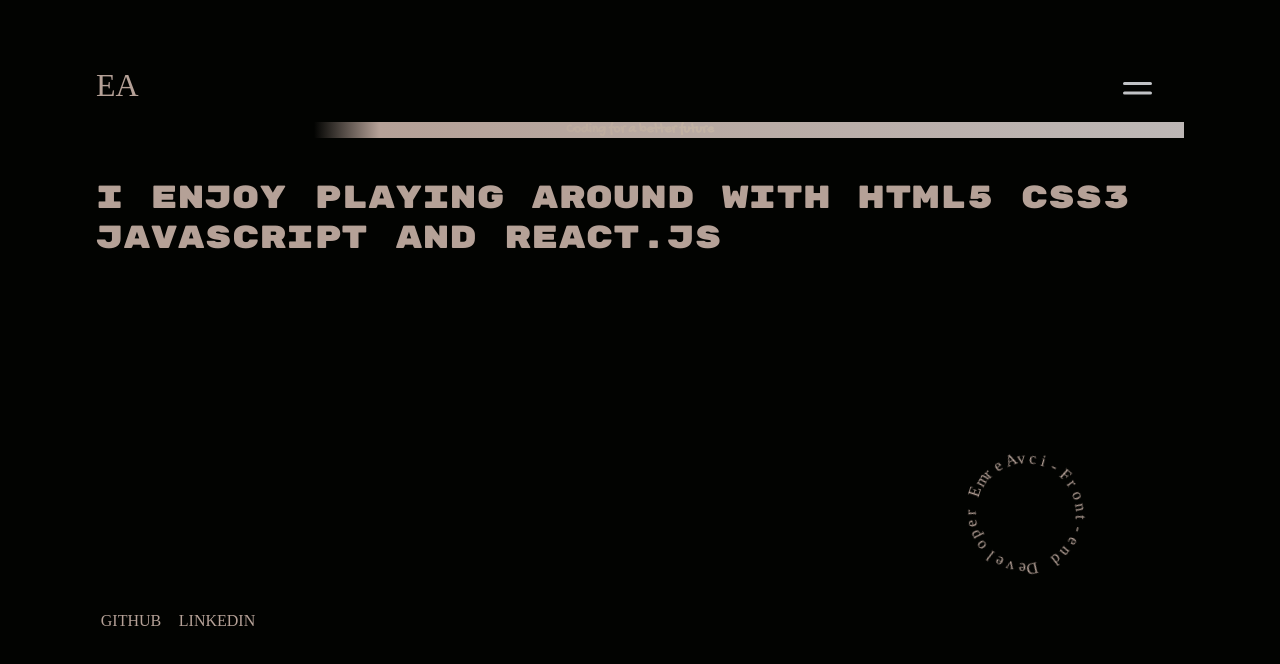
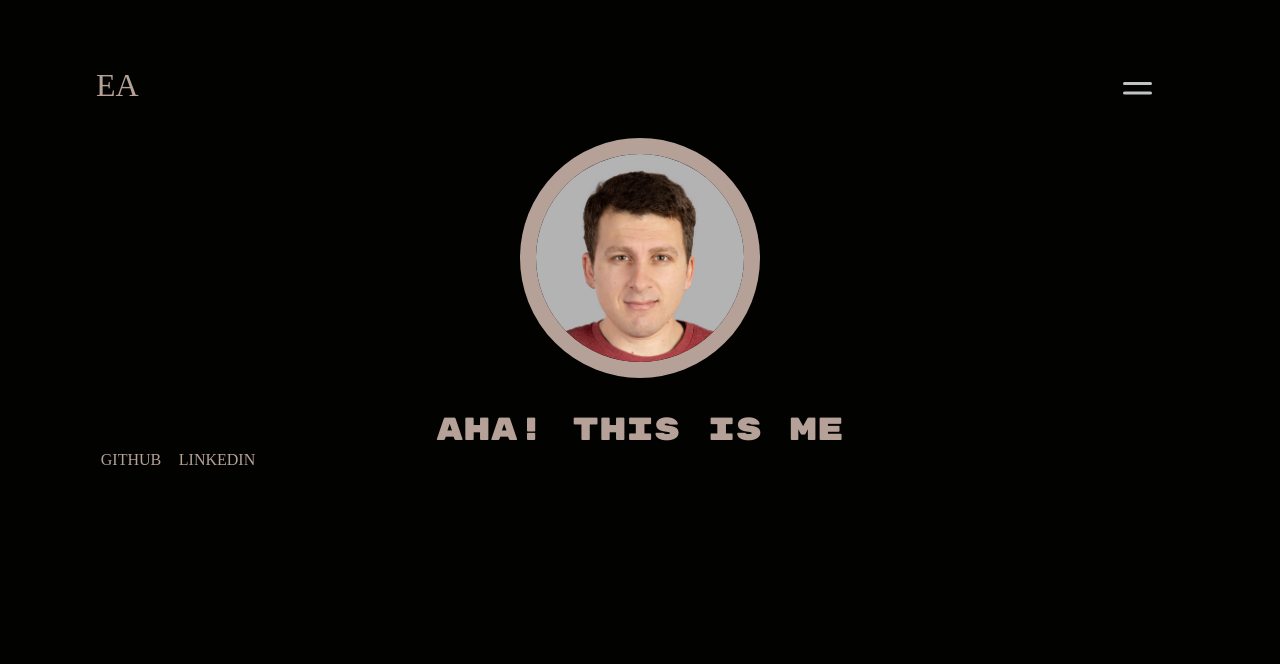
Before and after one commit to emreavcia/portfolio, a React (Create React App) app: page /about in a window 1280 px wide. Shown: the top 664 px of the page. Built offline with nearby package versions, Linux system fonts and the light colour scheme; a web font is replaced by a local one.

Commit message:
rotating text is adjusted

```diff
--- a/src/App.js
+++ b/src/App.js
@@ -1,8 +1,10 @@
 import { useState, useEffect } from "react";
+import { Route, Routes } from "react-router-dom";
 import HomePage from "./components/joy/HomePage";
 import Navigation from "./components/navigation/Navigation"
 import { HashLoader } from "react-spinners";
 import Footer from "./components/footer/Footer";
+import About from "./components/about/About";
 function App() {
 
   const [spinner, setSpinner] = useState(true)
@@ -27,7 +29,10 @@ function App() {
               /></div>) : (
             <>
               <Navigation />
-              <HomePage />
+              <Routes>
+                <Route path="/" element={<HomePage />} />
+                <Route path="/about" element={<About />} />
+              </Routes>
               <Footer />
             </>
           )
--- /dev/null
+++ b/src/components/about/About.js
@@ -0,0 +1,16 @@
+import React from 'react'
+import "./about.css"
+
+const About = () => {
+    return (
+        <section className='about'>
+
+            <p>Aha! This is me</p>
+
+            <img src="mySnapShot.jpg" alt="mySnapShot" />
+
+        </section>
+    )
+}
+
+export default About
--- /dev/null
+++ b/src/components/about/about.css
@@ -0,0 +1,25 @@
+.about {
+  margin-top: 1em;
+  width: 100%;
+  display: flex;
+  flex-direction: column;
+  align-items: center;
+  justify-content: center;
+}
+
+.about p {
+  color: var(--khaki);
+  font-family: var(--RubikMonoOne);
+  font-size: 2em;
+  text-align: center;
+  order: 2;
+  margin-top: 1em;
+}
+
+.about img {
+  width: 15em;
+  height: 15em;
+  object-fit: cover;
+  border: 1em solid var(--khaki);
+  border-radius: 50%;
+}
--- a/src/components/joy/MainText.js
+++ b/src/components/joy/MainText.js
@@ -3,7 +3,7 @@ import "./mainText.css"
 
 const MainText = () => {
     return (
-        <p className='main_text'>I enjoy playing around with <span>HTML5</span> <span>CSS3</span> <span>JavaScript</span> and <span>REACT.js</span></p>
+        <p className='main_text'>I enjoy playing around with <span>HTML5</span> <span>CSS3</span> <span>JavaScript</span> and <span>REACT.js.</span></p>
     )
 }
 
--- a/src/components/joy/rotatingText.css
+++ b/src/components/joy/rotatingText.css
@@ -1,5 +1,5 @@
 .circle {
-  width: 90%;
+  width: 100%;
   height: 40vh;
   position: relative;
   margin-bottom: 2em;
@@ -7,10 +7,10 @@
 
 .rotating_text_container {
   position: absolute;
-  width: 5em;
-  height: 5em;
-  bottom: 2em;
-  right: 2em;
+  width: 1em;
+  height: 1em;
+  bottom: 1em;
+  right: 1em;
   border-radius: 50%;
   display: flex;
   justify-content: center;
@@ -19,9 +19,9 @@
 
 .rotating_text {
   position: absolute;
-  width: 100%;
-  height: 100%;
-  animation: rotateText 10s linear infinite;
+  width: 20vw;
+  height: 20vh;
+  animation: rotateText 20s linear infinite;
 }
 
 @keyframes rotateText {
--- a/src/components/navigation/NavLinks.js
+++ b/src/components/navigation/NavLinks.js
@@ -5,10 +5,10 @@ import { Link } from "react-router-dom"
 const NavLinks = () => {
     return (
         <ul>
-            <li> <Link className='navLinks' to="/" >About</Link> </li>
-            <li> <Link className='navLinks' to="/" >Work</Link> </li>
+            <li> <Link className='navLinks' to="/about" >About</Link> </li>
+            <li> <Link className='navLinks' to="/Work" >Work</Link> </li>
             <li> <Link className='navLinks' to="/" >Joy</Link> </li>
-            <li> <Link className='navLinks' to="/" >Contact</Link> </li>
+            <li> <Link className='navLinks' to="/Contact" >Contact</Link> </li>
         </ul>
     )
 }
--- a/src/index.js
+++ b/src/index.js
@@ -2,14 +2,14 @@ import React from 'react';
 import ReactDOM from 'react-dom';
 import './index.css';
 import App from './App';
-import { BrowserRouter } from "react-router-dom";
+import { BrowserRouter as Router } from "react-router-dom";
 
 ReactDOM.render(
 
-  <BrowserRouter>
+  <Router>
     <React.StrictMode>
       <App />
     </React.StrictMode>
-  </BrowserRouter>,
+  </Router>,
   document.getElementById('root')
 );
```
Also changed, not shown: src/about/About.js (deleted, +0 -9 lines), public/mySnapShot.jpg (added).
